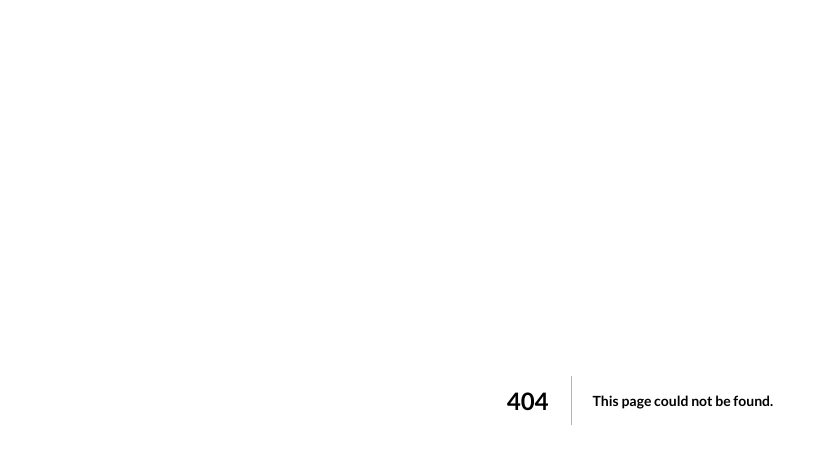
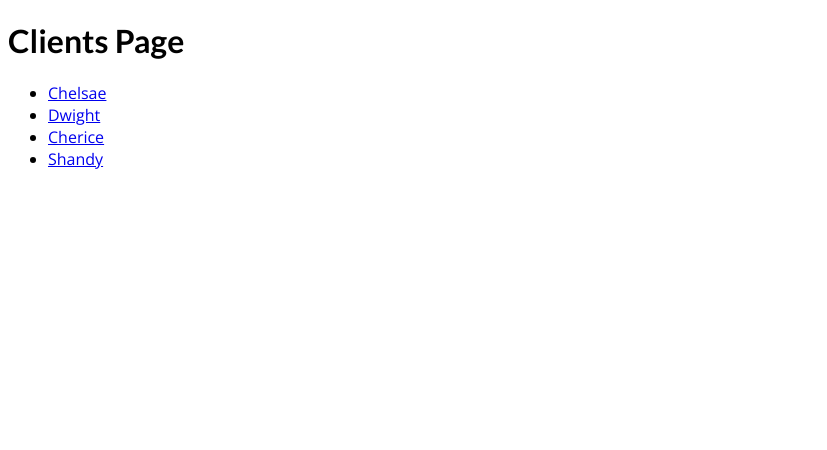
Before and after one commit to zainuleb/next-js-playlist, a Next.js app: page /clients in a window 1280 px wide. Before the commit this address had no page. Shown: the top 450 px of the page, without its empty margins (0-827 px from the left). Built offline with nearby package versions, Linux system fonts and the light colour scheme.

Commit message:
Pages & File-based Routing

```diff
--- a/package.json
+++ b/package.json
@@ -8,7 +8,7 @@
     "start": "next start"
   },
   "dependencies": {
-    "next": "10.0.6",
+    "next": "^10.2.3",
     "react": "17.0.1",
     "react-dom": "17.0.1"
   }
--- /dev/null
+++ b/pages/clients/index.js
@@ -0,0 +1,36 @@
+import Link from "next/link";
+
+function ClientPage() {
+	const clients = [
+		{
+			id: "Drake",
+			name: "Chelsae",
+		},
+		{
+			id: "Cary",
+			name: "Dwight",
+		},
+		{
+			id: "Gavrielle",
+			name: "Cherice",
+		},
+		{
+			id: "Chauncey",
+			name: "Shandy",
+		},
+	];
+	return (
+		<div>
+			<h1>Clients Page</h1>
+			<ul>
+				{clients.map((client) => (
+					<li key={client.id}>
+						<Link href={`/clients/${client.id}`}>{client.name}</Link>
+					</li>
+				))}
+			</ul>
+		</div>
+	);
+}
+
+export default ClientPage;
```
Also changed, not shown: pages/404.js (added, +7 -0 lines), pages/about/index.js (added, +9 -0 lines), pages/blog/[...slug].js (added, +14 -0 lines), pages/clients/[id]/[clientprojectid].js (added, +15 -0 lines), pages/clients/[id]/index.js (added, +22 -0 lines), pages/portfolio/[ids].js (added, +14 -0 lines), pages/portfolio/index.js (added, +9 -0 lines), pages/portfolio/list.js (added, +9 -0 lines), pages/blog/index.js (added), 1 other file (tests, documents, lock files or other folders).
